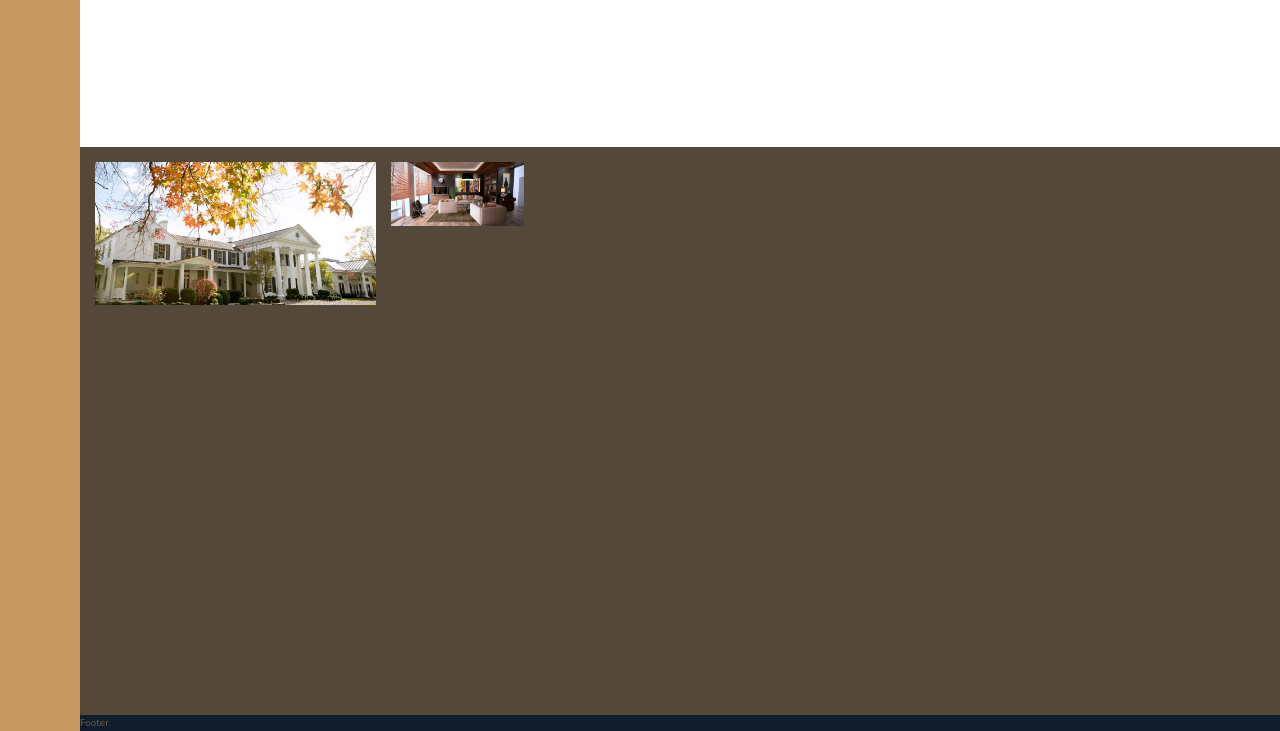
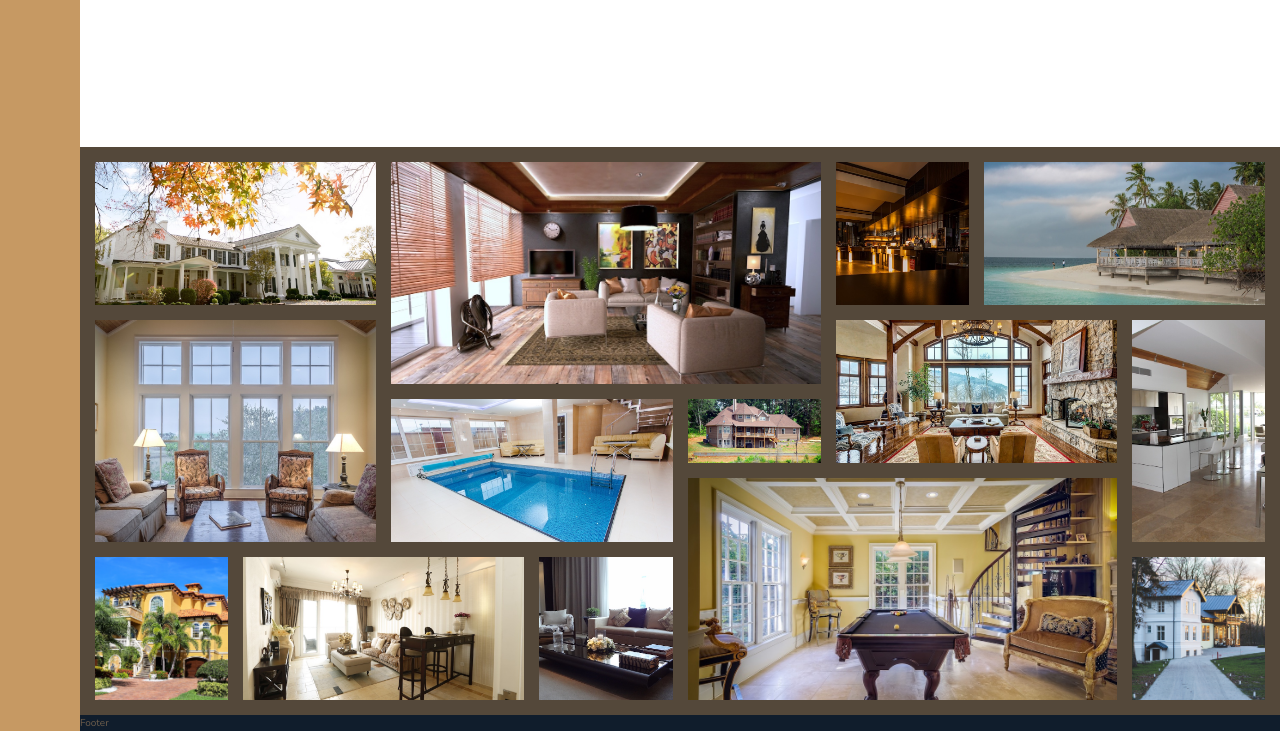
Before and after one commit to Lawrencehudson23/Nexter, a website: page index.html in a window 1280 px wide. Shown: the part 2980-3711 px from the top of the page. Drawn offline with nearby package versions, Linux system fonts and the light colour scheme.

Commit message:
gallery finish

```diff
--- a/index.html
+++ b/index.html
@@ -329,8 +329,67 @@
       <figure class="gallery__item gallery__item--1">
         <img src="img/gal-1.jpeg" alt="Gallery image 1" class="gallery__img" />
       </figure>
+      <figure class="gallery__item gallery__item--2">
+        <img src="img/gal-2.jpeg" alt="Gallery image 2" class="gallery__img" />
+      </figure>
+      <figure class="gallery__item gallery__item--3">
+        <img src="img/gal-3.jpeg" alt="Gallery image 3" class="gallery__img" />
+      </figure>
+      <figure class="gallery__item gallery__item--4">
+        <img src="img/gal-4.jpeg" alt="Gallery image 4" class="gallery__img" />
+      </figure>
+      <figure class="gallery__item gallery__item--5">
+        <img src="img/gal-5.jpeg" alt="Gallery image 5" class="gallery__img" />
+      </figure>
+      <figure class="gallery__item gallery__item--6">
+        <img src="img/gal-6.jpeg" alt="Gallery image 6" class="gallery__img" />
+      </figure>
+      <figure class="gallery__item gallery__item--7">
+        <img src="img/gal-7.jpeg" alt="Gallery image 7" class="gallery__img" />
+      </figure>
+      <figure class="gallery__item gallery__item--8">
+        <img src="img/gal-8.jpeg" alt="Gallery image 8" class="gallery__img" />
+      </figure>
+      <figure class="gallery__item gallery__item--9">
+        <img src="img/gal-9.jpeg" alt="Gallery image 9" class="gallery__img" />
+      </figure>
+      <figure class="gallery__item gallery__item--10">
+        <img
+          src="img/gal-10.jpeg"
+          alt="Gallery image 10"
+          class="gallery__img"
+        />
+      </figure>
+      <figure class="gallery__item gallery__item--11">
+        <img
+          src="img/gal-11.jpeg"
+          alt="Gallery image 11"
+          class="gallery__img"
+        />
+      </figure>
+      <figure class="gallery__item gallery__item--12">
+        <img
+          src="img/gal-12.jpeg"
+          alt="Gallery image 12"
+          class="gallery__img"
+        />
+      </figure>
+      <figure class="gallery__item gallery__item--13">
+        <img
+          src="img/gal-13.jpeg"
+          alt="Gallery image 13"
+          class="gallery__img"
+        />
+      </figure>
+      <figure class="gallery__item gallery__item--14">
+        <img
+          src="img/gal-14.jpeg"
+          alt="Gallery image 14"
+          class="gallery__img"
+        />
+      </figure>
 
-      <img src="img/gal-2.jpeg" alt="Gallery image 2" class="gallery__img" />
+      <!-- (figure.gallery__item.gallery__item--$>img.gallery__img[src="img/gal-$.jpeg"][alt="Gallery image $"])*14 -->
     </section>
 
     <footer class="footer">Footer</footer>
--- a/sass/_gallery.scss
+++ b/sass/_gallery.scss
@@ -13,6 +13,59 @@
       grid-row: 1 / span 2;
       grid-column: 1 / span 2;
     }
+
+    &--2 {
+      grid-row: 1 / span 3;
+      grid-column: 3 / span 3;
+    }
+    &--3 {
+      grid-row: 1 / span 2;
+      grid-column: 6 / span 1;
+    }
+    &--4 {
+      grid-row: 1 / span 2;
+      grid-column: 7 / span 2;
+    }
+    &--5 {
+      grid-row: 3 / span 3;
+      grid-column: 1 / span 2;
+    }
+    &--6 {
+      grid-row: 4 / span 2;
+      grid-column: 3 / span 2;
+    }
+    &--7 {
+      grid-row: 4 / span 1;
+      grid-column: 5 / span 1;
+    }
+    &--8 {
+      grid-row: 3 / span 2;
+      grid-column: 6 / span 2;
+    }
+    &--9 {
+      grid-row: 3 / span 3;
+      grid-column: 8 / span 1;
+    }
+    &--10 {
+      grid-row: 6 / span 2;
+      grid-column: 1 / span 1;
+    }
+    &--11 {
+      grid-row: 6 / span 2;
+      grid-column: 2 / span 2;
+    }
+    &--12 {
+      grid-row: 6 / span 2;
+      grid-column: 4 / span 1;
+    }
+    &--13 {
+      grid-row: 5 / span 3;
+      grid-column: 5 / span 3;
+    }
+    &--14 {
+      grid-row: 6 / span 2;
+      grid-column: 8 / span 1;
+    }
   }
 
   &__img {
```
Also changed, not shown: css/style.css.
